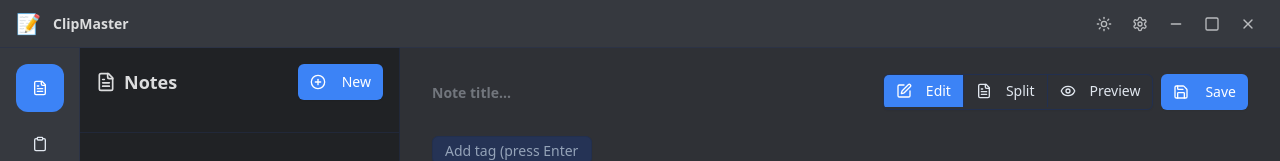
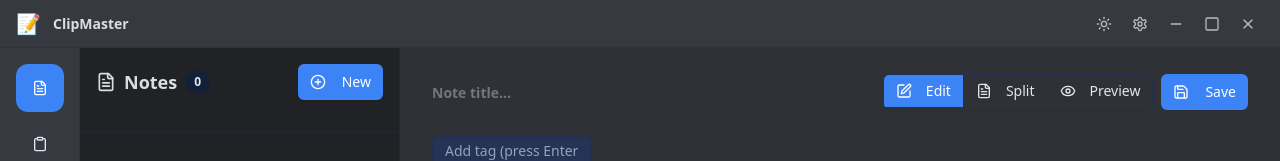
Before and after one commit to Waseemam/ClipMaster, a React (Vite) app: page / in a window 1280 px wide. Shown: the top 161 px of the page. Built offline with nearby package versions, Linux system fonts and the light colour scheme.

Commit message:
v1.1.7 - Added note count badge in sidebar header

```diff
--- a/package.json
+++ b/package.json
@@ -1,7 +1,7 @@
 {
   "name": "clipmaster",
   "productName": "ClipMaster",
-  "version": "1.1.6",
+  "version": "1.1.7",
   "description": "My Electron application description",
   "main": "dist-electron/main.js",
   "scripts": {
--- a/src/components/Sidebar.jsx
+++ b/src/components/Sidebar.jsx
@@ -72,6 +72,9 @@
           <h2 className="text-lg font-semibold flex items-center gap-2 text-app-text-primary truncate min-w-0">
             <FileText className="w-5 h-5 flex-shrink-0" />
             <span className="truncate">Notes</span>
+            <Badge variant="secondary" className="text-xs px-2 py-0.5 flex-shrink-0">
+              {notes.length}
+            </Badge>
           </h2>
           <Button onClick={onNewNote} size="sm" className="shadow-sm flex-shrink-0 ml-2">
             <PlusCircle className="w-4 h-4 mr-2" />
```
